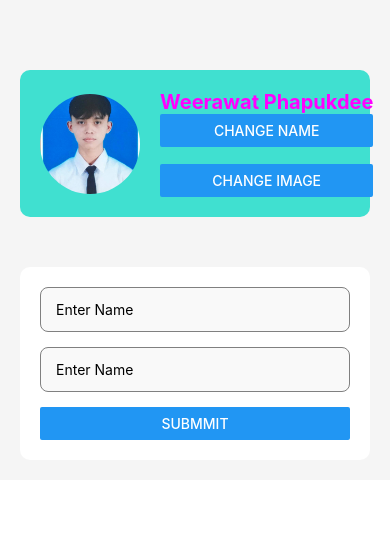
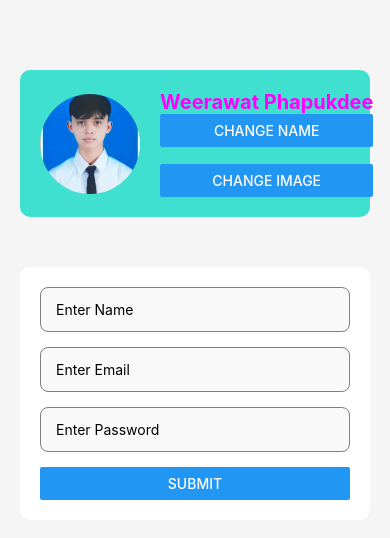
Before and after one commit to weepha/TNIreact, a React Native app: screen / in a window 390 px wide. Shown: the top 538 px of the page. Built offline with nearby package versions, Linux system fonts and the light colour scheme.

Commit message:
Practice4_TextInput Component

```diff
--- a/components/Login.tsx
+++ b/components/Login.tsx
@@ -1,18 +1,68 @@
-import { Button, StyleSheet, Text, TextInput, View } from 'react-native'
-import React from 'react'
+import { Alert, Button, StyleSheet, Text, TextInput, View } from 'react-native'
+import React, { useState } from 'react'
 
-const Login = () => {
+const Login = () : React.JSX.Element => {
+  const[name,setName] = useState("");
+  const[email,setEmail] = useState("");
+  const[password,setPassword] = useState("");
+
+  const validateEmail = (email:string):boolean=>{ //(email:string) --> ใส่ค่าตัวแปร
+    const recheckEmail = /\S+@\S+\.\S+/;
+    return  recheckEmail.test(email) // ตรวจสอบรูปแบบ email
+
+  }
+
+  const handleSummit = ()=>{
+    let errorMessage="";
+    if(!name){
+      // Alert.alert("Alert","Please Enter Name",[{text:"OK"}]);
+      // return;//break;
+      errorMessage+="Please Enter Name\n";
+    }
+    if(!email){
+      // Alert.alert("Alert","Please Enter Email",[{text:"OK"}]);
+      // return;//break;
+      errorMessage+="Please Enter Email\n";
+    }else if(!validateEmail(email)){
+      errorMessage += "Invalid Email Format\n"
+    }
+    //ตรวจสอบการป้อนรหัสผ่าน
+    if(!password){
+      // Alert.alert("Alert","Please Enter Email",[{text:"OK"}]);
+      // return;//break;
+      errorMessage+="Please Enter Password\n";
+    }else if (password.length<6){ //.length--> ตรวจสอบความกว้าง (จำนวนตัวอักษร)
+      errorMessage +="Password must be at lease 6 characters\n";
+    }
+    if(errorMessage){
+      Alert.alert("Error",errorMessage.trim(),[{text:"OK"}]);//trim()--> การตัดช่องว่าง
+      return;//break;
+    }
+    Alert.alert("Alert","Success",[{text:"OK"}]);
+  };
+
   return (
     <View style={styles.container}>
       <TextInput
       style={styles.input}
       placeholder="Enter Name"
+      value={name}
+      onChangeText={setName}
        />
       <TextInput
       style={styles.input}
-       placeholder="Enter Name"
+       placeholder="Enter Email"
+       keyboardType="email-address"
+       value={email}
+       onChangeText={setEmail}
       />
-      <Button title='submmit'/>
+      <TextInput
+      style={styles.input}
+       placeholder="Enter Password"
+       value={password}
+       onChangeText={setPassword}
+      />
+      <Button title='submit' onPress={handleSummit}/>
     </View>
   )
 }
```
